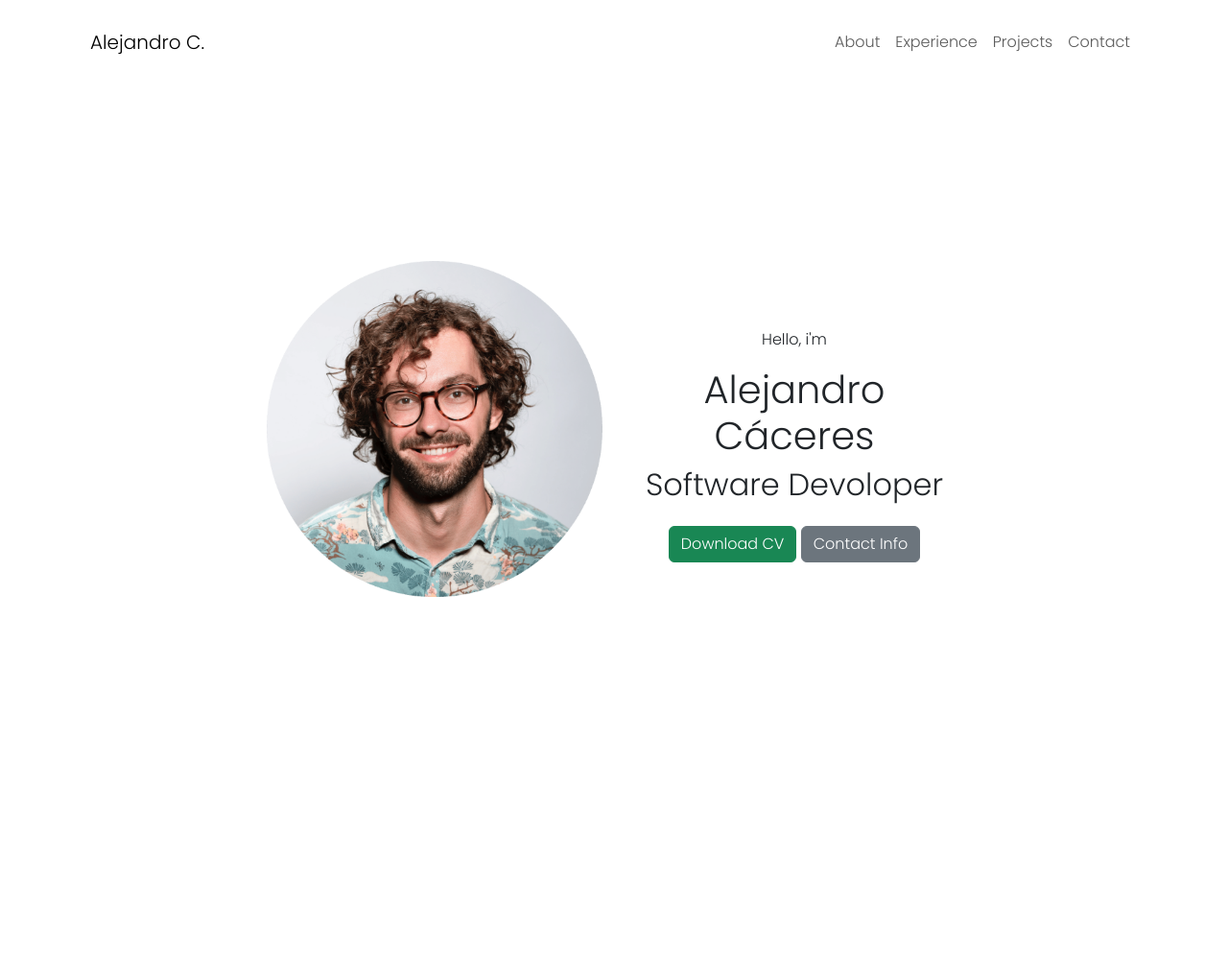
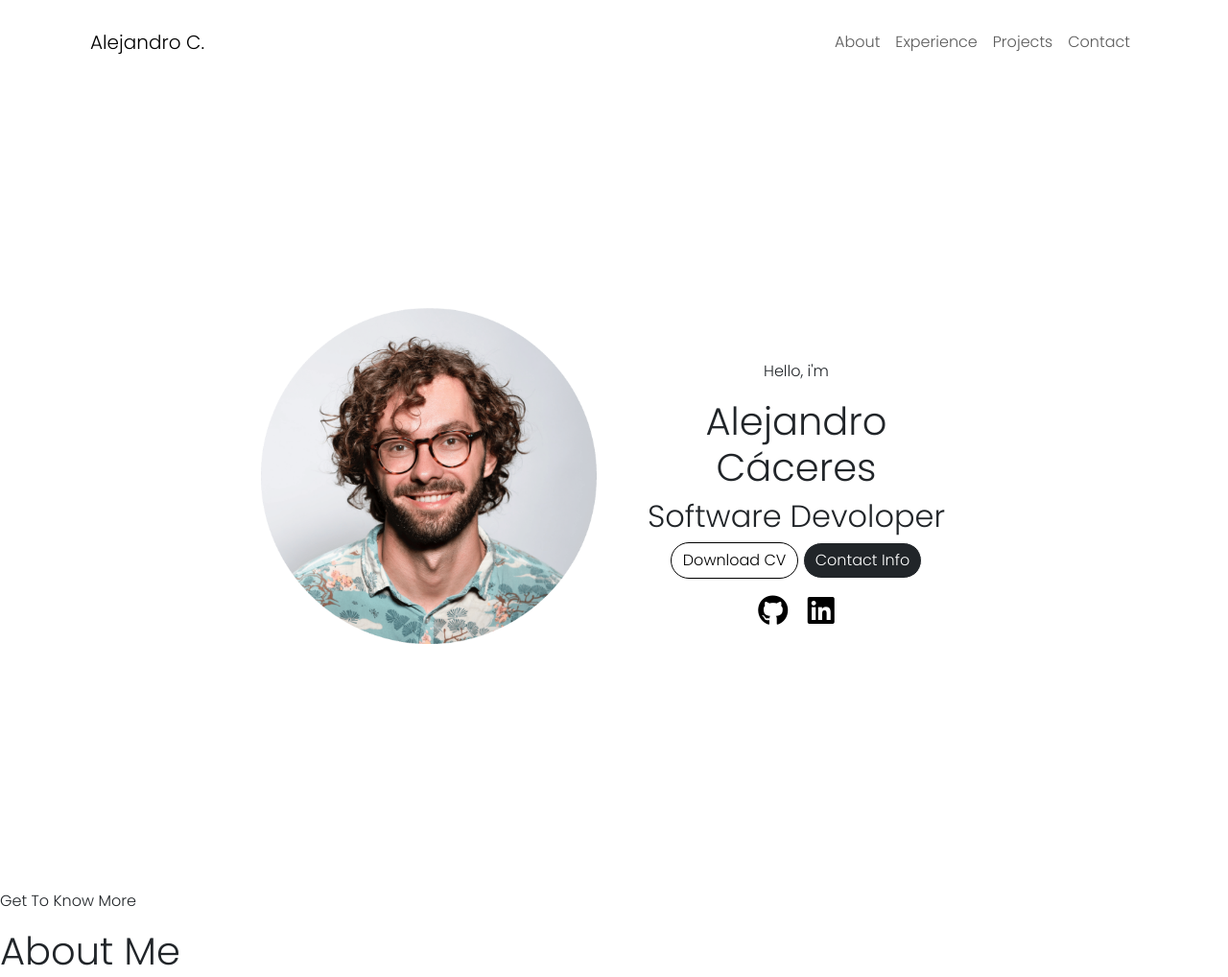
Before and after one commit to AlejandroC05/portafolio-Alejandro, a plain HTML site: page index.html in a window 1280 px wide. Shown: the whole page at 96% size. Before the commit the page ends 800 px from the top, so only its background shows below. Drawn offline with nearby package versions, Linux system fonts and the light colour scheme.

Commit message:
Se terminó la primera parte y se inició la segunda

```diff
--- /dev/null
+++ b/bootstrap-5.3.2-dist/css/styles.css
@@ -0,0 +1,37 @@
+@import url('https://fonts.googleapis.com/css2?family=Poppins:wght@300&display=swap');
+
+body {
+    font-family: 'Poppins', sans-serif;
+}
+
+.titulo {
+    padding-top: 20%;
+}
+
+.perfil {
+    width: 350px;
+    padding-top: 70%;
+}
+
+.texto {
+    padding-top: 85%;
+}
+
+.conte button {
+    padding-top: 20px;
+    text-decoration: none;
+    border-color: rgba(255, 255, 255, 0);
+    background-color: rgba(255, 255, 255, 0);
+}
+
+.bo1 {
+    border-color: black;
+    color: black;
+    border-radius: 3em;
+}
+
+.bo2 {
+    border-color: white;
+    color: white;
+    border-radius: 3em;
+}
--- a/index.html
+++ b/index.html
@@ -5,7 +5,8 @@
     <meta name="viewport" content="width=device-width, initial-scale=1">
     <title>Portafolio | Alejandro Cáceres</title>
     <link href="https://cdn.jsdelivr.net/npm/bootstrap@5.3.2/dist/css/bootstrap.min.css" rel="stylesheet" integrity="sha384-T3c6CoIi6uLrA9TneNEoa7RxnatzjcDSCmG1MXxSR1GAsXEV/Dwwykc2MPK8M2HN" crossorigin="anonymous">
-    <link rel="stylesheet" href="styles.css">
+    <link rel="stylesheet" href="bootstrap-5.3.2-dist/css/styles.css">
+    <link rel="stylesheet" href="https://cdnjs.cloudflare.com/ajax/libs/font-awesome/6.4.2/css/all.min.css">
   </head>
   <body>
 
@@ -30,25 +31,36 @@
     </div>
     <!--Fin de barra de navegación-->
 
+    <!--Inicio imagen y texto-->
     <div class="container text-center">
       <div class="row row-cols-4">
-        <div class="col-md-2"></div>
-        <div class="col-md-4">
+        <div class="col-md-2 col-0"></div>
+        <div class="col-md-4 d-grid gap-2 col-6 mx-auto col-10">
           <img src="img/profile-pic.png" class="perfil rounded float-end img-fluid" alt="">
         </div>
-        <div class="col-md-4 justify-content-start rounded float-start img-fluid ps-2">
+        <div class="col-md-4 d-grid gap-2 col-4 mx-auto col-10">
           <div class="texto">
             <p>Hello, i'm</p>
             <h1>Alejandro Cáceres</h1>
             <h2>Software Devoloper</h2>
-            <div class="pt-3">
-              <button class="btn btn-success">Download CV</button>
-              <button class="btn btn-secondary">Contact Info</button>
+              <button class="bo1 btn btn-outline-secondary">Download CV</button>
+              <button class="bo2 btn btn-dark">Contact Info</button>
+            <div class="conte">
+              <button><i class="fa-brands fa-github fa-2xl"></i></button>
+              <button><i class="fa-brands fa-linkedin fa-2xl "></i></button>
             </div>
           </div>
         </div>
-        <div class="col-md-2"></div>
+        <div class="col-md-2 col-0"></div>
       </div>
+    </div>
+    <!--Fin imagen y texto-->
+
+
+    <!--Inicio about-->
+    <div class="titulo mx-auto justify-content-center">
+      <p>Get To Know More</p>
+      <h1>About Me</h1>
     </div>
 
     <script src="https://cdn.jsdelivr.net/npm/bootstrap@5.3.2/dist/js/bootstrap.bundle.min.js" integrity="sha384-C6RzsynM9kWDrMNeT87bh95OGNyZPhcTNXj1NW7RuBCsyN/o0jlpcV8Qyq46cDfL" crossorigin="anonymous"></script>
--- a/styles.css
+++ /dev/null
@@ -1,14 +0,0 @@
-@import url('https://fonts.googleapis.com/css2?family=Poppins:wght@300&display=swap');
-
-body {
-    font-family: 'Poppins', sans-serif;
-}
-
-.perfil {
-    width: 350px;
-    padding-top: 200px;
-}
-
-.texto {
-    padding-top: 270px;
-}
```
